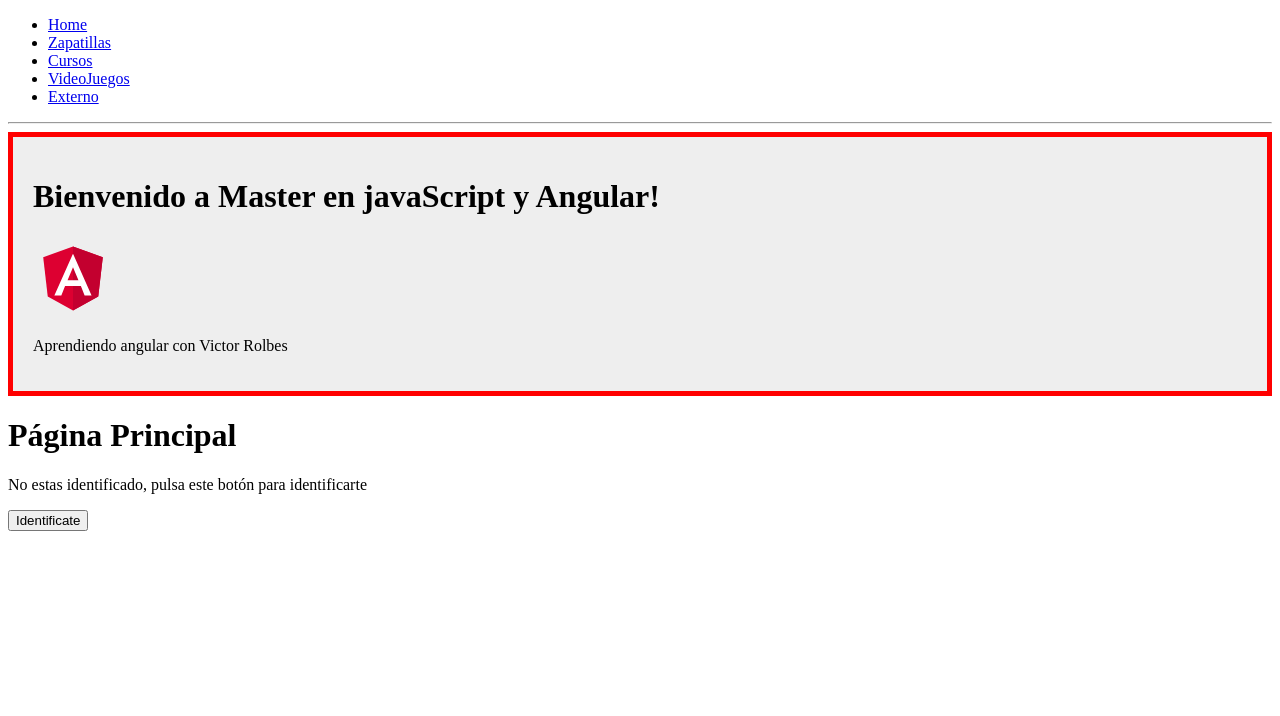
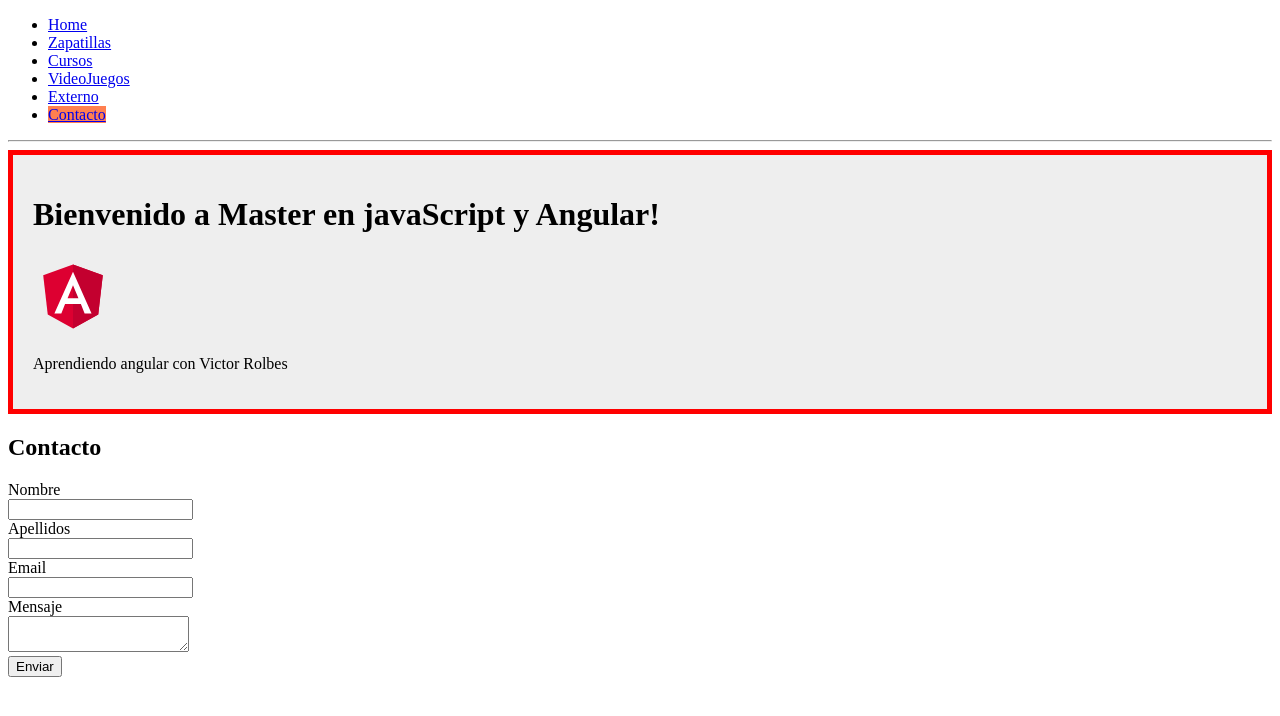
Before and after one commit to elkingutierrex/Udemy-MasterEnJavaScript-Angular-1, an Angular app: page /contacto in a window 1280 px wide. Shown: the top 716 px of the page. Built offline with nearby package versions, Linux system fonts and the light colour scheme.

Commit message:
201 - Crear formularios

```diff
--- a/package.json
+++ b/package.json
@@ -19,6 +19,8 @@
     "@angular/platform-browser": "~8.0.1",
     "@angular/platform-browser-dynamic": "~8.0.1",
     "@angular/router": "~8.0.1",
+    "@ng-bootstrap/ng-bootstrap": "^5.0.0-rc.1",
+    "bootstrap": "^4.3.1",
     "rxjs": "~6.4.0",
     "rxjs-compat": "^6.5.2",
     "tslib": "^1.9.0",
--- a/src/app/app.component.html
+++ b/src/app/app.component.html
@@ -30,6 +30,12 @@
         Externo
       </a>
     </li>
+    <li>
+      <a [routerLink]="['/contacto']"
+         [routerLinkActive]="['active']">
+        Contacto
+      </a>
+    </li>
   </ul>
 
 <hr>
--- /dev/null
+++ b/src/app/contacto/contacto.component.html
@@ -0,0 +1,45 @@
+<h2>Contacto</h2>
+
+<form #formContacto="ngForm" (ngSubmit)="onSubmit()">
+  <label for="nombre">
+    Nombre
+  </label>
+  <br/>
+  <input type="text"
+         name= "nombre"
+         #nombre="ngModel"
+         [(ngModel)]="usuario.nombre"/>
+  <br/>
+
+  <label for="apellidos">
+    Apellidos
+  </label>
+  <br/>
+  <input type="text"
+         name= "apellidos"
+         #apellidos="ngModel"
+         [(ngModel)]="usuario.apellidos"/>
+  <br/>
+
+  <label for="email">
+    Email
+  </label><br/>
+  <input type="text"
+         name="email"
+         #email="ngModel"
+         [(ngModel)]="usuario.email"/>
+         <br/>
+
+  <label for="mensaje">
+    Mensaje
+  </label>
+  <br/>
+  <textarea name="mensaje"
+            #mensaje="ngModel"
+            [(ngModel)]="usuario.mensaje">
+  </textarea>
+  <br/>
+
+  <input type="submit" value="Enviar"/>
+
+</form>
--- /dev/null
+++ b/src/app/contacto/contacto.component.ts
@@ -0,0 +1,24 @@
+import { Component, OnInit } from '@angular/core';
+import { ContactoUsuario } from '../models/contacto.usuario';
+
+@Component({
+  selector: 'app-contacto',
+  templateUrl: './contacto.component.html',
+  styleUrls: ['./contacto.component.css']
+})
+export class ContactoComponent implements OnInit {
+  public usuario: ContactoUsuario
+
+  constructor() {
+    this.usuario = new ContactoUsuario('','','','')
+  }
+
+  ngOnInit() {
+  }
+
+  onSubmit(){
+    console.log('Evento submit lanzado');
+    console.log(this.usuario);
+  }
+
+}
--- /dev/null
+++ b/src/app/models/contacto.usuario.ts
@@ -0,0 +1,8 @@
+export class ContactoUsuario{
+  constructor(
+    public nombre: string,
+    public apellidos: string,
+    public email: string,
+    public mensaje: string,
+  ){}
+}
```
Also changed, not shown: src/app/app.module.ts (+7 -2 lines), src/app/app.routing.ts (+5 -3 lines), src/app/contacto/contacto.component.css (added), 2 other files (tests, documents, lock files or other folders).
